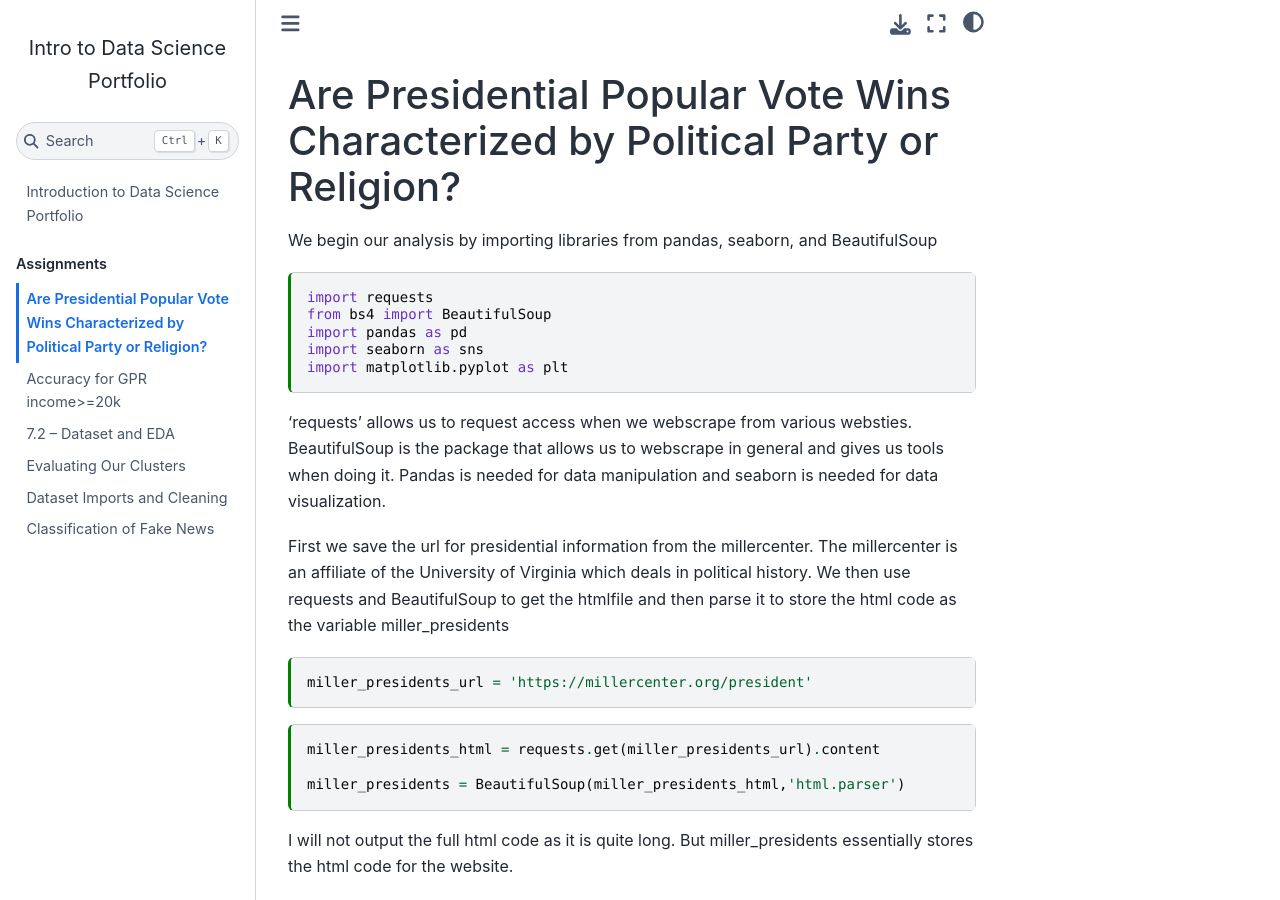
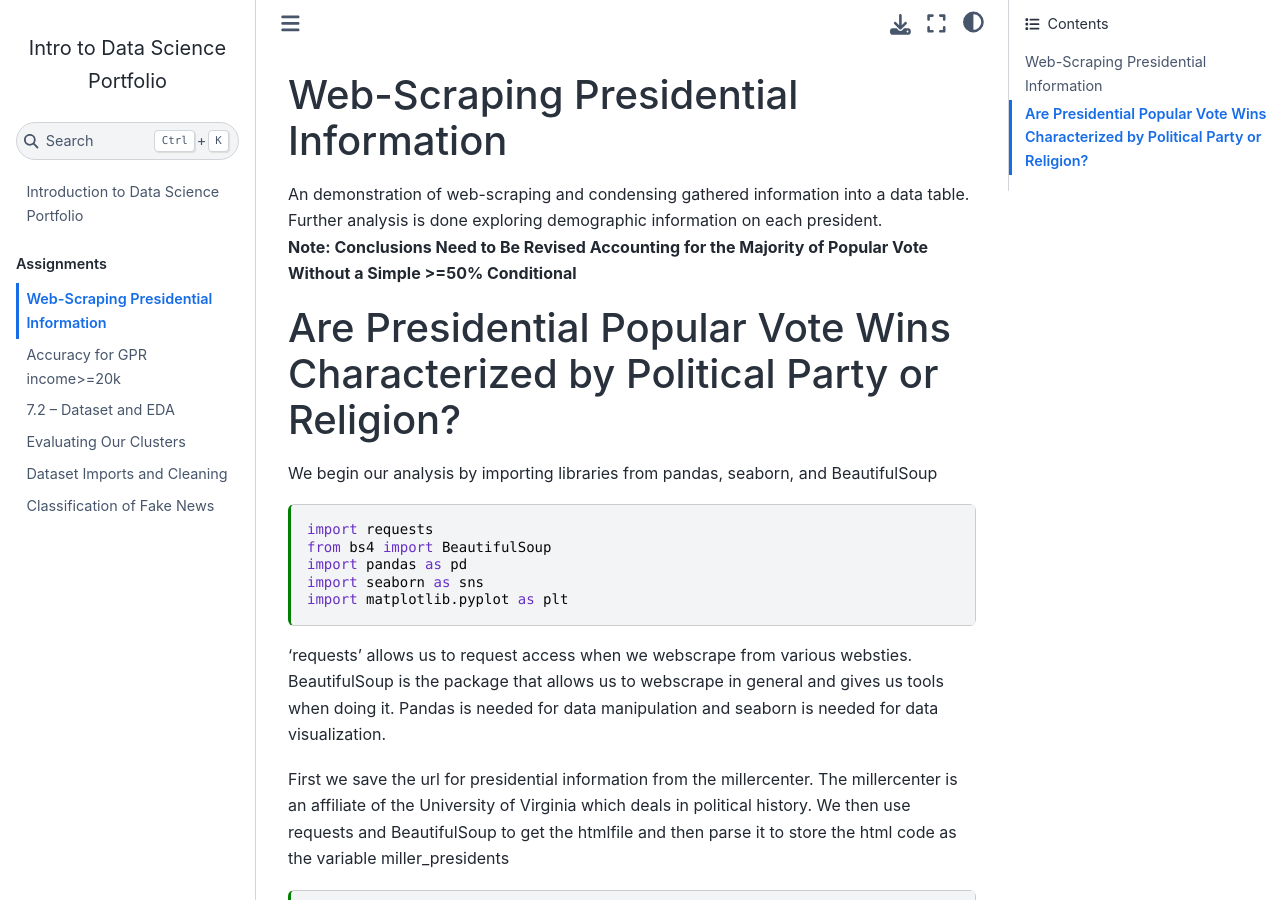
Before and after one commit to loganmccue17/intro-to-ds, a Jupyter Book: the page built from a5_us_presidential_elections.md, in a window 1280 px wide and 900 px high. Built offline with Jupyter Book 1.0.4 settings and Sphinx 7.4.7 and the Sphinx Book theme 1.1.4, drawn with Linux system fonts in a browser that asks for light colours.

Commit message:
Update a5_us_presidential_elections.md
Added a heading

```diff
--- a/a5_us_presidential_elections.md
+++ b/a5_us_presidential_elections.md
@@ -10,8 +10,12 @@ kernelspec:
   language: python
   name: python3
 ---
+## Web-Scraping Presidential Information
 
-## Are Presidential Popular Vote Wins Characterized by Political Party or Religion?
+An demonstration of web-scraping and condensing gathered information into a data table. Further analysis is done exploring demographic information on each president. <br>
+**Note: Conclusions Need to Be Revised Accounting for the Majority of Popular Vote Without a Simple >=50% Conditional**
+
+# Are Presidential Popular Vote Wins Characterized by Political Party or Religion?
 
 +++
 
```
